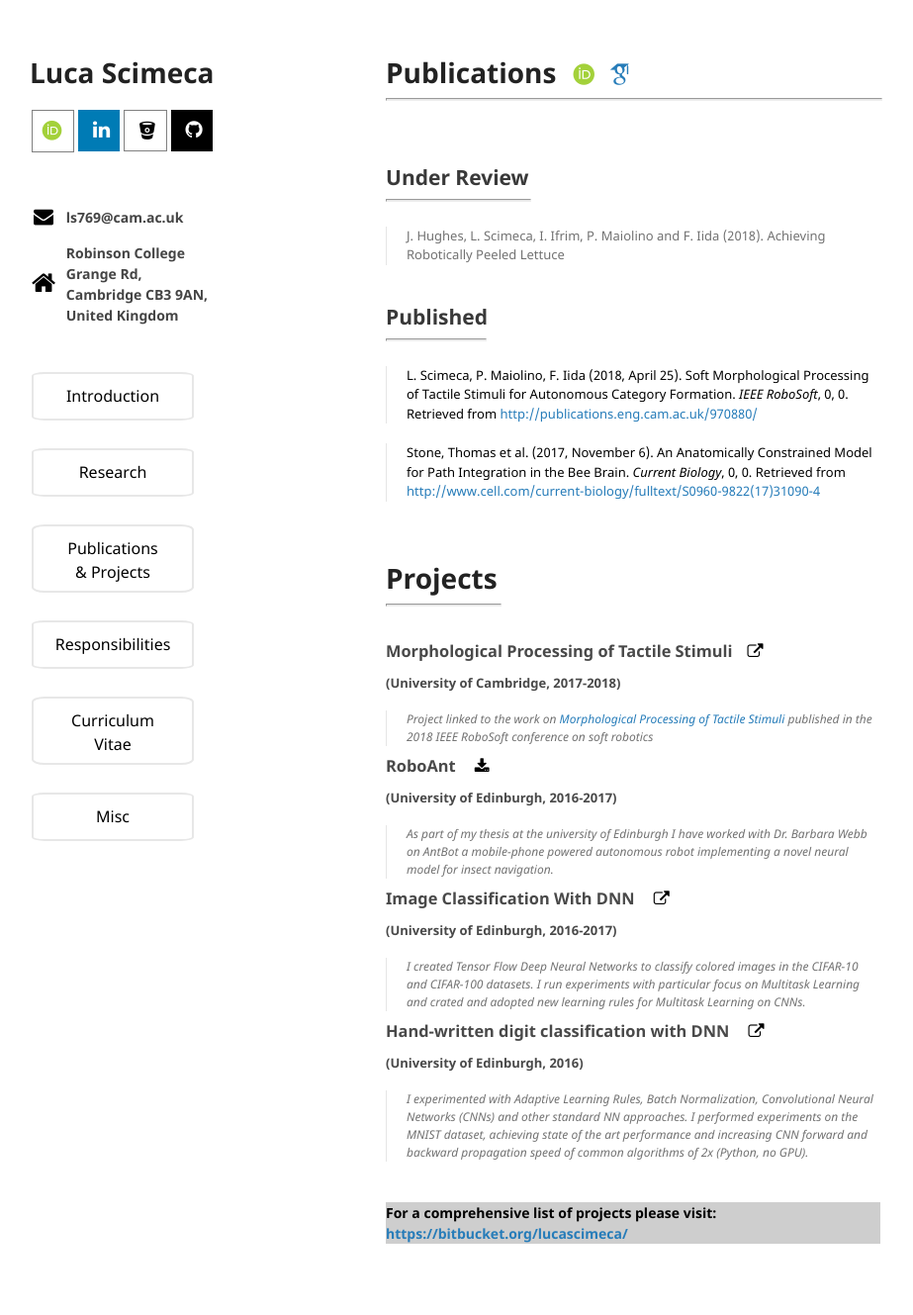
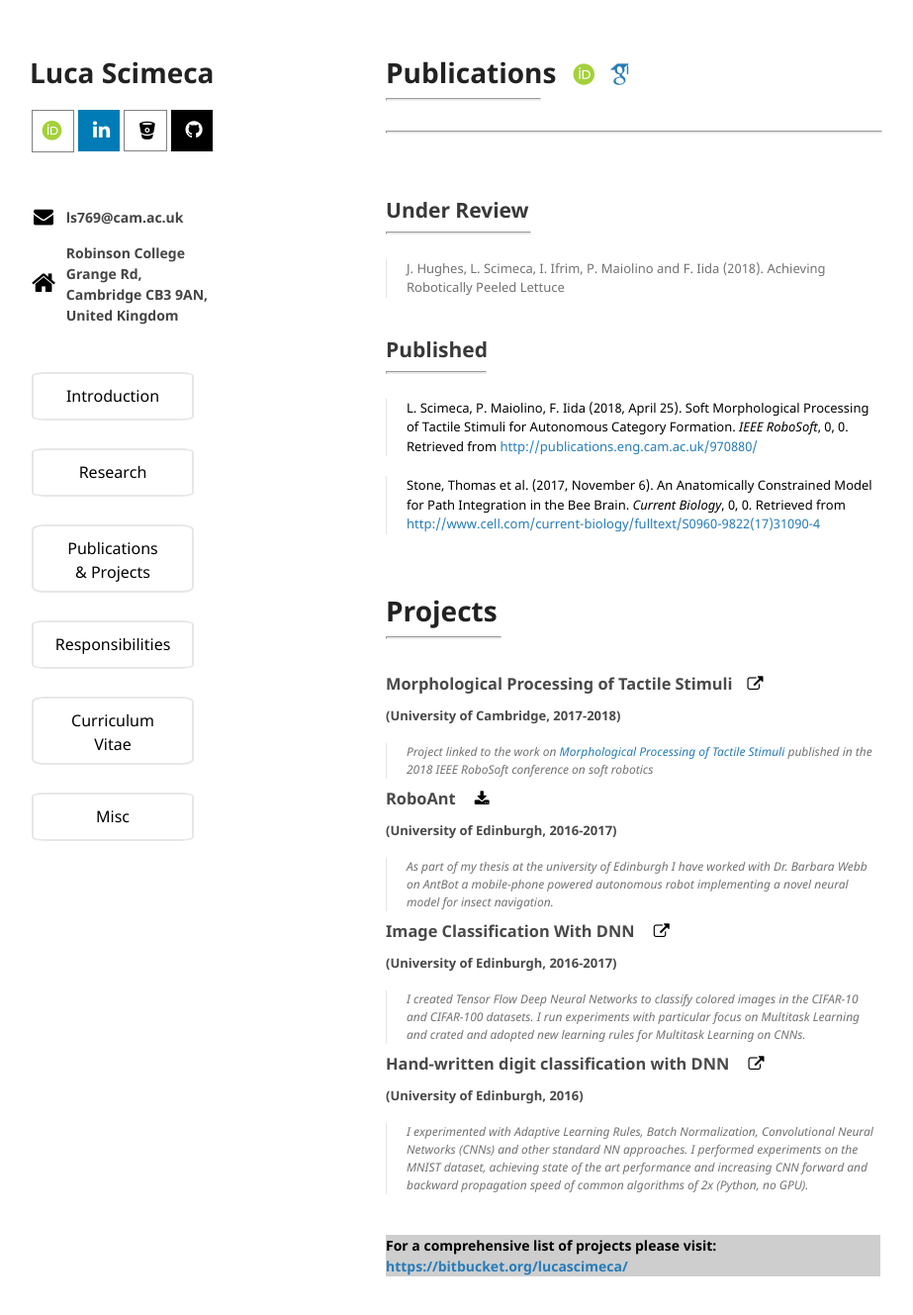
Before and after one commit to lucascimeca/lucascimeca.github.io, a Jekyll site: the page built from publications.md, in a window 1280 px wide and 1381 px high. Shown: the top 1329 px of the window at 99% size, without its empty margins (180-1103 px from the left). Built offline with Jekyll 4.4.1, drawn with Linux system fonts in a browser that asks for light colours; nearby versions of some CDN libraries; some web fonts are replaced; the repository's description, which GitHub fills in, is left out; our own code applies the rules of GitHub Pages for plain Markdown files.

Commit message:
Update publications.md

```diff
--- a/publications.md
+++ b/publications.md
@@ -3,6 +3,7 @@ layout: default
 ---
 
 # [](#Publications) Publications  <a href="https://orcid.org/0000-0002-2821-0072" class="ai ai-orcid" style="font-size: 25px; padding-left: 8px; color: #a3d13a" target="_blank"></a> <a href="https://scholar.google.co.uk/citations?user=fKJvAvMAAAAJ" class="ai ai-google-scholar" style="font-size: 25px; padding-left: 5px" target="_blank"></a>
+<hr style="width: 155px">
 <hr>
 
 <br/>
```
